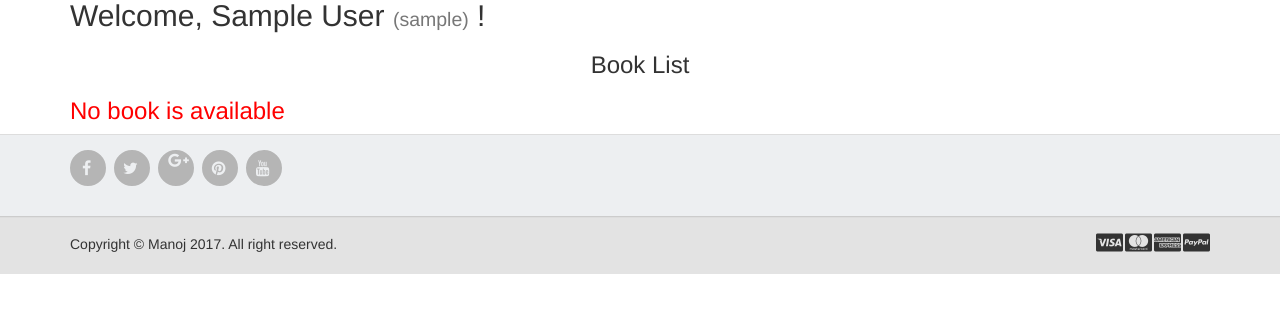
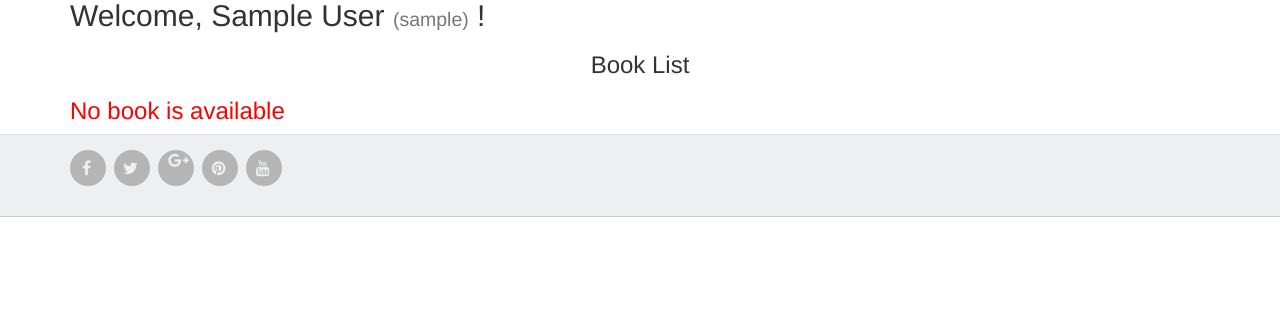
Before and after one commit to immanoj16/Library, a Django app: page / in a window 1280 px wide. Shown: the part 154-467 px from the top of the page. Run offline with Django 3.2, Linux system fonts and the light colour scheme; the visitor is signed in with stand-in values (Sample User, id 1); data that the repository does not hold is empty; some libraries are stand-ins or nearby versions.

Commit message:
Add some to base.html file

```diff
--- a/books/templates/books/base.html
+++ b/books/templates/books/base.html
@@ -144,7 +144,7 @@
     </div>
     <!--/.footer-->
 
-    <div class="footer-bottom">
+    <!-- <div class="footer-bottom">
         <div class="container">
             <p class="pull-left"> Copyright © Manoj 2017. All right reserved. </p>
             <div class="pull-right">
--- a/books/views.py
+++ b/books/views.py
@@ -256,3 +256,5 @@ def return_book(request, issue_isbn_no):
     choice = request.GET['choice']
     if choice == 'yes':
         print choice
+    else:
+    	pass
```
Also changed, not shown: 1 other file.
